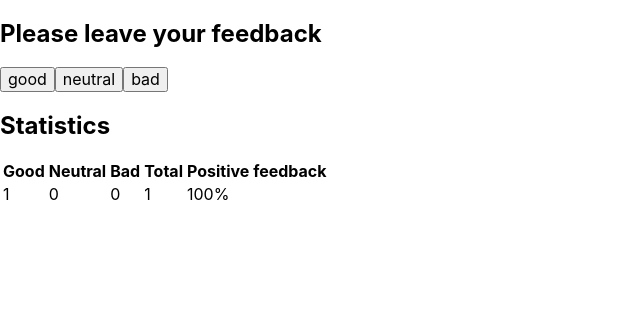
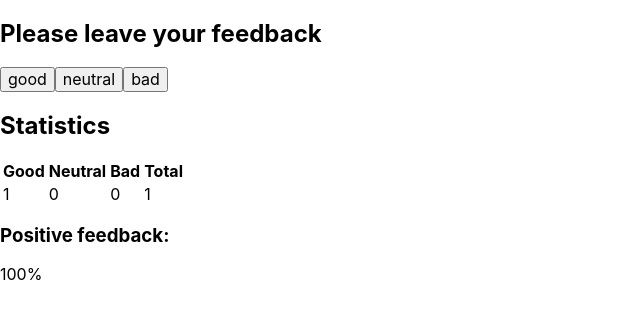
Before and after one commit to vladibon/goit-react-hw-02-feedback, a React (Create React App) app: page / in a window 1280 px wide. Both pictures are taken after a click on the button "good". Shown: the top 318 px of the page, without its empty margins (0-640 px from the left). Built offline with nearby package versions, Linux system fonts and the light colour scheme.

Commit message:
fix Statistics markup

```diff
--- a/package.json
+++ b/package.json
@@ -32,7 +32,7 @@
     ],
     "src/**/*.{js,jsx,ts,tsx}": [
       "prettier --write",
-      "eslint --cache --fix"
+      "eslint --fix"
     ]
   },
   "eslintConfig": {
--- a/src/components/Statistics.jsx
+++ b/src/components/Statistics.jsx
@@ -1,6 +1,7 @@
 import PropTypes from 'prop-types';
 
 const Statistics = ({ good, neutral, bad, total, positivePercentage }) => (
+  <>
     <table>
       <thead>
         <tr>
@@ -8,7 +9,6 @@ const Statistics = ({ good, neutral, bad, total, positivePercentage }) => (
           <th>Neutral</th>
           <th>Bad</th>
           <th>Total</th>
-        <th>Positive feedback</th>
         </tr>
       </thead>
       <tbody>
@@ -17,10 +17,15 @@ const Statistics = ({ good, neutral, bad, total, positivePercentage }) => (
           <td>{neutral}</td>
           <td>{bad}</td>
           <td>{total}</td>
-        <td>{positivePercentage}%</td>
         </tr>
       </tbody>
     </table>
+
+    <h3>Positive feedback:</h3>
+    <div>
+      <span>{positivePercentage}%</span>
+    </div>
+  </>
 );
 
 Statistics.propTypes = {
```
Also changed, not shown: 1 other file (tests, documents, lock files or other folders). Lines whose indentation alone changed are shown as unchanged.
